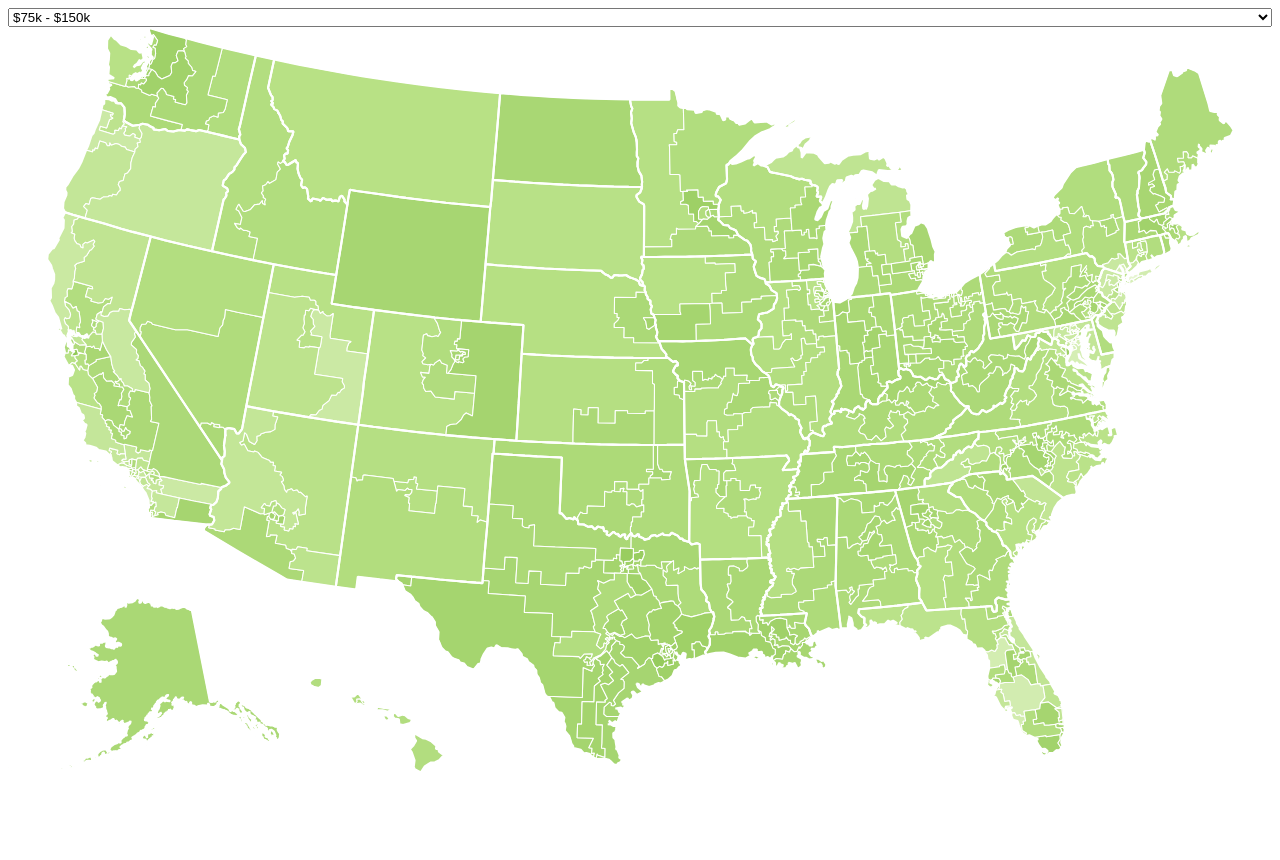
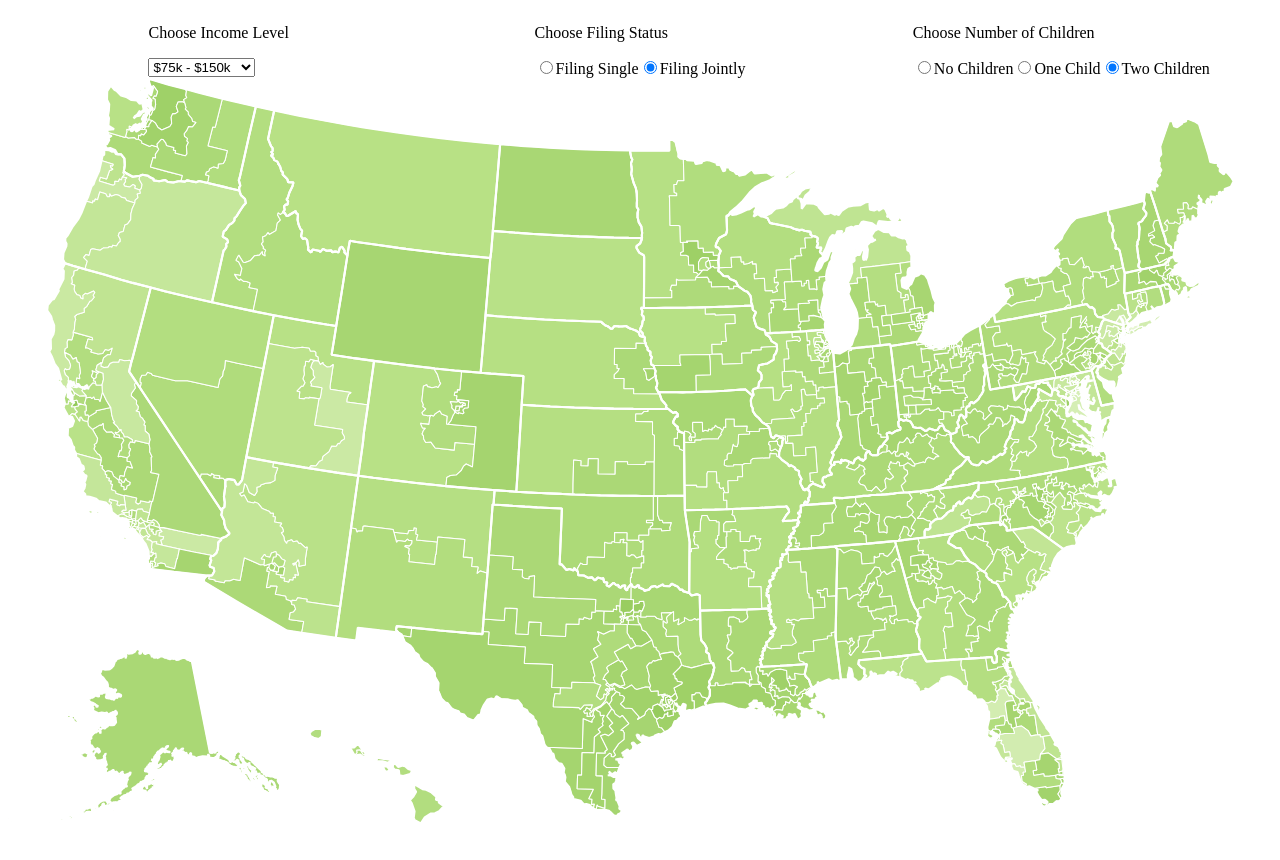
Before and after one commit to TaxFoundation/congressional-district-interactive, a React (Create React App) app: page / in a window 1280 px wide. Shown: the top 860 px of the page. Built offline with nearby package versions, Linux system fonts and the light colour scheme.

Commit message:
Add functional navigation

```diff
--- a/src/components/Navigation.js
+++ b/src/components/Navigation.js
@@ -1,13 +1,16 @@
 import React from 'react';
 import styled from 'styled-components';
 
-const Container = styled.form`
+const Container = styled.div`
   display: grid;
-  grid-grid-template: auto / repeat(3, 1fr);
+  grid-template: auto / repeat(3, 1fr);
+  justify-items: center;
 `;
 
-const FamilySelection = props => {
+const BucketSeclection = props => {
   return (
+    <div>
+      <p>Choose Income Level</p>
       <select
         name="income"
         id="income"
@@ -20,29 +23,90 @@ const FamilySelection = props => {
         <option value="150-500">$150k - $500k</option>
         <option value="500-inf">$500k and Up</option>
       </select>
+    </div>
   );
 };
 
-const StateSelection = props => {
-  return <div />;
+const StatusSelection = props => {
+  return (
+    <div>
+      <p>Choose Filing Status</p>
+      <div>
+        <input
+          type="radio"
+          name="single-status"
+          id="single-status"
+          value="0"
+          checked={props.value === 0}
+          onChange={e => props.update(e.target.value)}
+        />
+        <label htmlFor="single-status">Filing Single</label>
+        <input
+          type="radio"
+          name="married-status"
+          id="married-status"
+          value="1"
+          checked={props.value === 1}
+          onChange={e => props.update(e.target.value)}
+        />
+        <label htmlFor="married--status">Filing Jointly</label>
+      </div>
+    </div>
+  );
 };
 
-const DistrictSelection = props => {
-  return <div />;
+const ChildrenSelection = props => {
+  return (
+    <div>
+      <p>Choose Number of Children</p>
+      <div>
+        <input
+          type="radio"
+          name="children-0"
+          id="children-0"
+          value="0"
+          checked={props.value === 0}
+          onChange={e => props.update(e.target.value)}
+        />
+        <label htmlFor="children-0">No Children</label>
+        <input
+          type="radio"
+          name="children-1"
+          id="children-1"
+          value="1"
+          checked={props.value === 1}
+          onChange={e => props.update(e.target.value)}
+        />
+        <label htmlFor="children-1">One Child</label>
+        <input
+          type="radio"
+          name="children-2"
+          id="children-2"
+          value="2"
+          checked={props.value === 2}
+          onChange={e => props.update(e.target.value)}
+        />
+        <label htmlFor="children-2">Two Children</label>
+      </div>
+    </div>
+  );
 };
 
 const Navigation = props => {
   return (
     <Container>
-      <FamilySelection
+      <BucketSeclection
         value={props.values.activeBucket}
         update={props.updateBucket}
       />
-      <StateSelection
-        value={props.values.activeState}
-        update={props.updateActiveState}
+      <StatusSelection
+        value={props.values.activeStatus}
+        update={props.updateStatus}
       />
-      <DistrictSelection />
+      <ChildrenSelection
+        value={props.values.activeChildren}
+        update={props.updateChildren}
+      />
     </Container>
   );
 };
```
Lines whose indentation alone changed are shown as unchanged.
